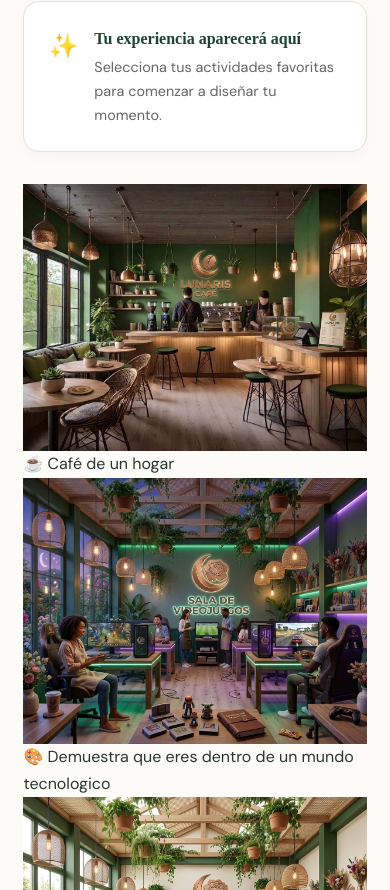
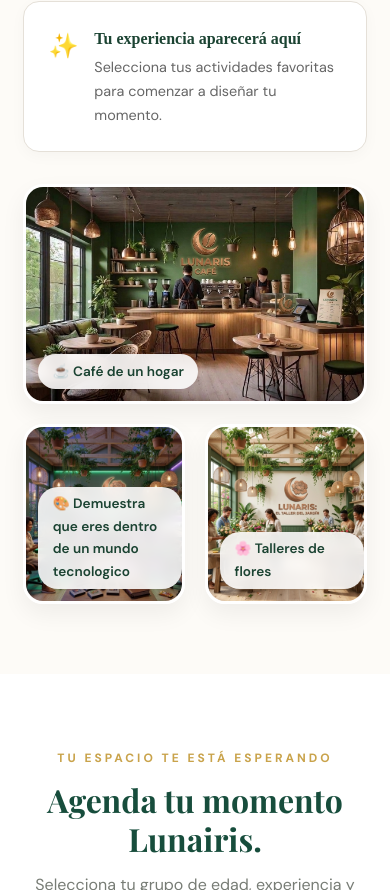
Before and after one commit to GladisCovaT/lunairis-cafe-proyecto, a React (Vite) app in the folder lunairis-cafe/frontend/: page / in a window 390 px wide. Shown: the part 9674-10564 px from the top of the page. Built offline with nearby package versions, Linux system fonts and the light colour scheme; a web font is replaced by a local one.

Commit message:
estilos colocados

```diff
--- a/lunairis-cafe/frontend/src/styles/styles.css
+++ b/lunairis-cafe/frontend/src/styles/styles.css
@@ -750,41 +750,66 @@ img {
   color: #C59B27;
 }
 
-/* --- Columna Derecha (Imagen) --- */
-.routine-image-wrapper {
-  display: flex;
-  justify-content: center;
+/* --- Columna Derecha: Collage de Tarjetas --- */
+.routine-collage-wrapper {
+  display: grid;
+  grid-template-columns: repeat(2, 1fr);
+  grid-template-rows: 260px 200px;
+  gap: 1.25rem;
 }
 
-.image-card-frame {
-  position: relative;
-  width: 100%;
-  max-width: 480px;
-  border-radius: 24px;
-  overflow: hidden;
-  box-shadow: 0 15px 35px rgba(0, 0, 0, 0.08);
-  border: 4px solid #ffffff;
+/* La primera tarjeta ocupa todo el ancho arriba */
+.photo-card.main-photo {
+  grid-column: span 2;
 }
 
-.image-card-frame img {
+.photo-card {
+  position: relative;
+  border-radius: 20px;
+  overflow: hidden;
+  border: 3px solid #ffffff;
+  box-shadow: 0 10px 25px rgba(0, 0, 0, 0.06);
+  transition: transform 0.3s ease, box-shadow 0.3s ease;
+}
+
+.photo-card:hover {
+  transform: translateY(-5px);
+  box-shadow: 0 15px 30px rgba(27, 67, 50, 0.15);
+}
+
+.photo-card img {
   width: 100%;
   height: 100%;
   object-fit: cover;
   display: block;
-  min-height: 400px;
+  transition: transform 0.5s ease;
 }
 
-.image-caption {
-  position: absolute;
-  bottom: 0;
-  left: 0;
-  right: 0;
-  background: linear-gradient(to top, rgba(27, 67, 50, 0.8), transparent);
-  padding: 1.5rem 1.5rem 1rem;
-  color: white;
-  font-weight: 500;
+.photo-card:hover img {
+  transform: scale(1.05); /* Zoom suave al pasar el mouse */
 }
 
+/* Etiqueta flotante estilo vidrio */
+.photo-tag {
+  position: absolute;
+  bottom: 12px;
+  left: 12px;
+  background: rgba(255, 255, 255, 0.88);
+  backdrop-filter: blur(6px);
+  color: #1B4332;
+  padding: 0.4rem 0.9rem;
+  border-radius: 20px;
+  font-size: 0.85rem;
+  font-weight: 600;
+  box-shadow: 0 4px 10px rgba(0, 0, 0, 0.08);
+}
+
+/* Ajuste para celulares */
+@media (max-width: 900px) {
+  .routine-collage-wrapper {
+    grid-template-rows: 220px 180px;
+  }
+}
 /* --- Responsive para celulares --- */
 @media (max-width: 900px) {
   .routine-container {
```
